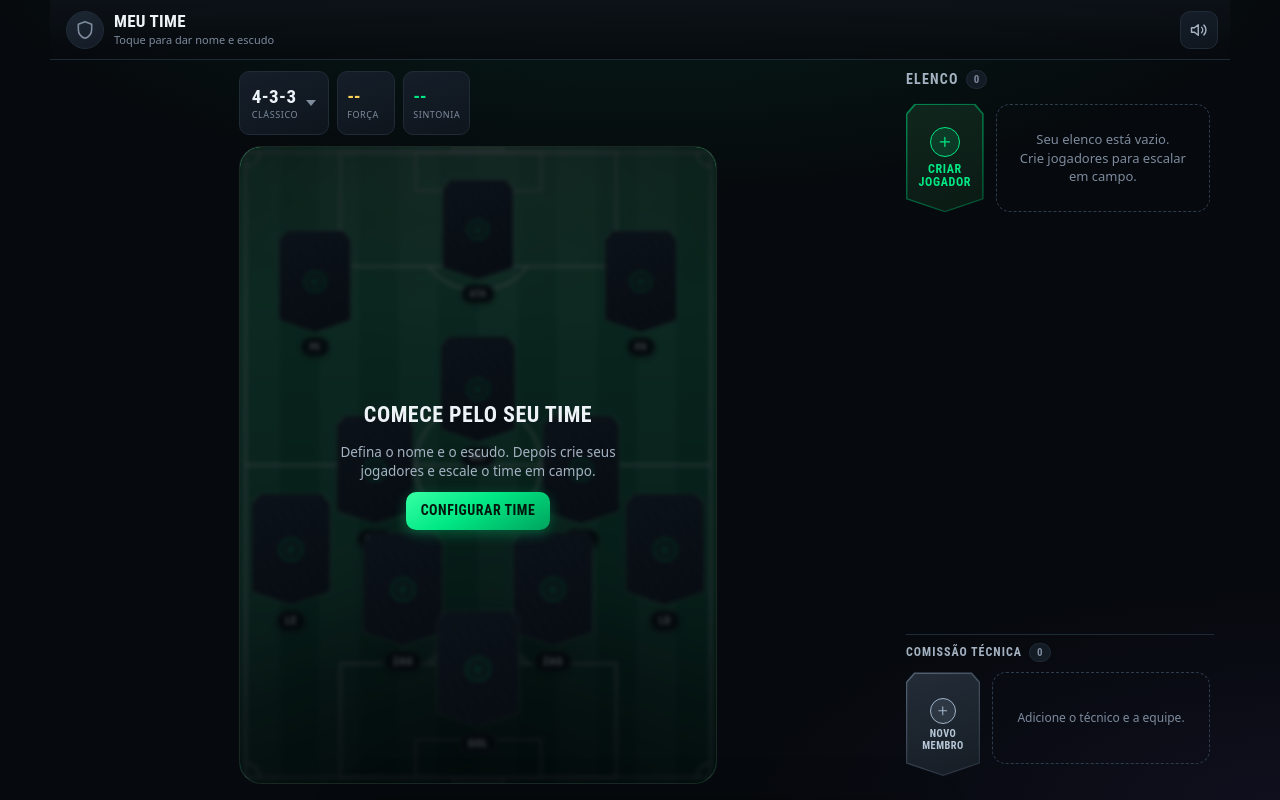
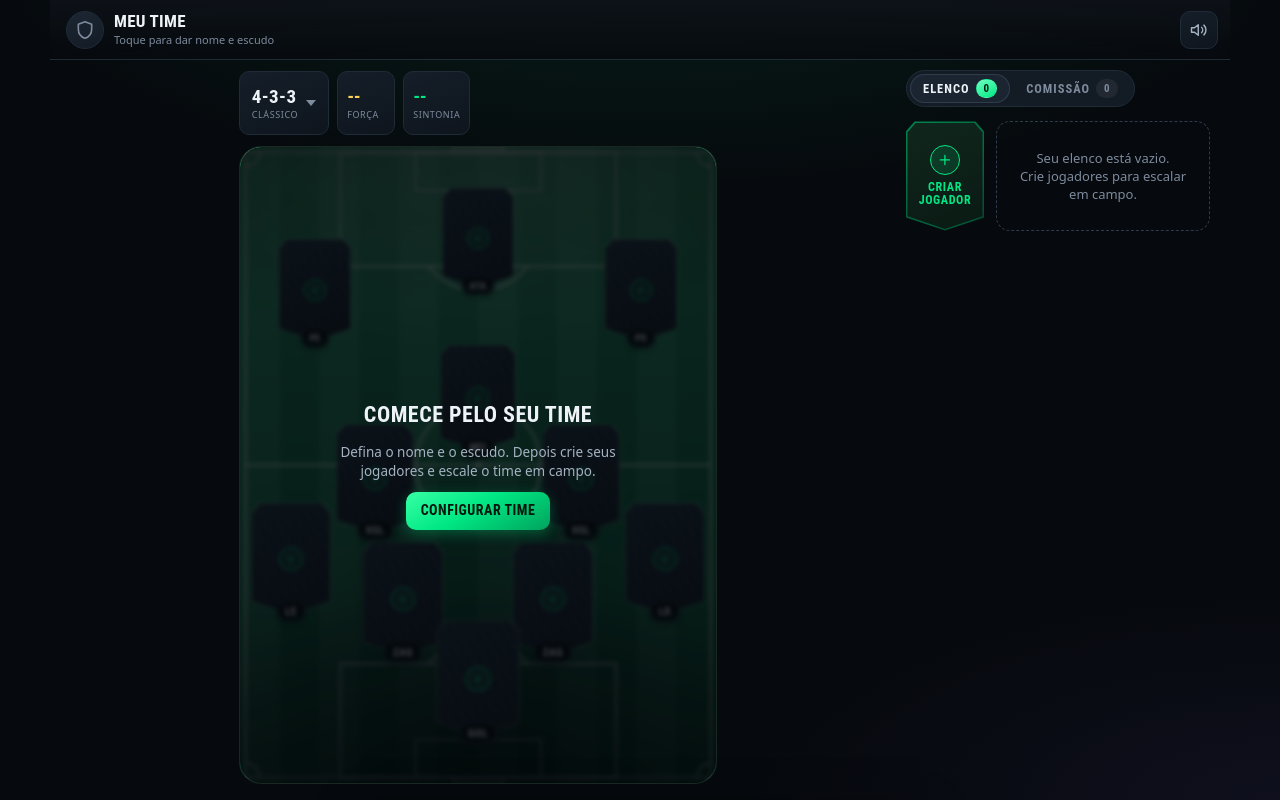
Before and after one commit to gesleyelois/notatiko, a plain HTML site: page index.html in a window 1280 px wide. Drawn offline with Linux system fonts and the light colour scheme.

Commit message:
Devolve as abas ao elenco e à comissão
Os dois trilhos empilhados custavam quase 100px de altura em pé, e ainda
obrigavam a comissão a usar credenciais menores que as cartas para caber.
Com as abas, elenco e comissão dividem o mesmo espaço: uma medida só
(--carta-trilho) manda nos dois, e a carta do jogador e a credencial do
técnico passam a ter exatamente o mesmo tamanho.

O campo herda o que sobrou: 390x844 vai de 53% para 63% da tela, 412x915
de 57% para 66%, 360x640 de 46% para 52%. A altura do trilho é fixa em
retrato (carta + respiro + a barra de rolagem) para que trocar de aba não
empurre o campo.

De quebra, dois problemas que a área maior escancarou:

- a pílula da posição sumia atrás da carta do jogador de trás. Agora ela
  se encaixa na ponta chanfrada da carta, onde sobra espaço vazio, com
  position+z-index porque a carta é posicionada e pintava por cima. Nas
  telas comuns nenhum rótulo fica coberto; nas menores sobra encosto na
  borda, sem esconder o texto.
- nome comprido na credencial virava "SEU BIG...". Passa a encolher a
  fonte, como já fazia a carta do jogador.

Tocar numa posição do campo traz o elenco de volta à vista, que é de lá
que sai o substituto.

Co-Authored-By: Claude Opus 5 <noreply@anthropic.com>

```diff
--- a/css/style.css
+++ b/css/style.css
@@ -380,7 +380,6 @@ svg { display: block; width: 100%; height: 100%; }
   display: flex;
   flex-direction: column;
   align-items: center;
-  gap: .3em;
   touch-action: none;
   cursor: grab;
 }
@@ -394,6 +393,12 @@ svg { display: block; width: 100%; height: 100%; }
 
 /* etiqueta da posição sob a carta */
 .pilula {
+  /* encaixada na ponta da carta: o chanfro afina até um bico, então a faixa de
+     baixo está vazia. Fora dali, a carta do jogador de trás cobria o rótulo.
+     position+z-index porque a carta é posicionada e pintaria por cima. */
+  position: relative;
+  z-index: 1;
+  margin-top: -1.35em;
   font-family: var(--fonte-cond);
   font-size: min(2.3cqw, 1.7cqh, 11px);
   font-weight: 800;
@@ -619,9 +624,49 @@ svg { display: block; width: 100%; height: 100%; }
    ========================================================= */
 
 .coluna-elenco {
+  /* medida única dos dois trilhos: a carta do jogador tem 7.4em de largura, a
+     credencial tem essa largura direto. Mesma proporção (1/1.4), mesmo tamanho. */
+  --carta-trilho: 78px;
   flex-shrink: 0;
   padding: 8px 0 calc(6px + env(safe-area-inset-bottom));
 }
+
+/* abas: elenco e comissão dividem o mesmo espaço, uma de cada vez */
+.abas {
+  display: flex;
+  gap: 3px;
+  padding: 3px;
+  border-radius: 22px;
+  background: var(--painel-2);
+  border: 1px solid var(--borda);
+}
+.aba {
+  display: inline-flex;
+  align-items: center;
+  gap: 6px;
+  padding: 5px 13px;
+  border-radius: 20px;
+  font-family: var(--fonte-cond);
+  font-size: 12.5px;
+  font-weight: 800;
+  letter-spacing: 1px;
+  text-transform: uppercase;
+  color: var(--texto-3);
+  transition: color .15s, background .15s, transform .12s;
+}
+.aba:active { transform: scale(.97); }
+.aba .contador { background: rgba(255, 255, 255, .06); border-color: transparent; }
+.aba.ativa {
+  background: var(--painel-3);
+  color: var(--texto);
+  box-shadow: inset 0 0 0 1px var(--borda-clara);
+}
+.aba.ativa .contador {
+  background: linear-gradient(150deg, #6effc0, var(--acento));
+  color: #04180f;
+  font-weight: 700;
+}
+.trilho[hidden] { display: none; }
 
 .elenco-topo {
   display: flex;
@@ -686,7 +731,8 @@ svg { display: block; width: 100%; height: 100%; }
   /* folga no topo para a carta selecionada crescer sem ser cortada */
   padding: 15px 12px 7px;
   scroll-snap-type: x proximity;
-  min-height: 126px;
+  /* casado com a carta para que trocar de aba não mexa na altura da coluna */
+  min-height: calc(var(--carta-trilho) * 1.4 + 22px);
   align-items: flex-start;
 }
 .trilho::-webkit-scrollbar { height: 4px; }
@@ -699,7 +745,7 @@ svg { display: block; width: 100%; height: 100%; }
   cursor: grab;
   transition: transform .15s;
 }
-.item-trilho .carta { font-size: 10.5px; }
+.item-trilho .carta { font-size: calc(var(--carta-trilho) / 7.4); }
 .item-trilho:active { transform: scale(.95); }
 /* já está em campo: some da lista de disponíveis, sem resposta ao toque */
 .item-trilho.escalado {
@@ -712,7 +758,7 @@ svg { display: block; width: 100%; height: 100%; }
 
 .trilho-vazio {
   flex: 1;
-  min-height: 108px;
+  min-height: calc(var(--carta-trilho) * 1.4);
   border: 1px dashed var(--borda-clara);
   border-radius: var(--raio);
   display: flex;
@@ -1236,7 +1282,7 @@ input[type=range]::-moz-range-thumb {
   .escudo { width: 32px; height: 32px; }
   .time-txt b { font-size: 15px; }
   .barra-tatica { --valor-tam: 16px; }
-  .item-trilho .carta { font-size: 9.5px; }
+  .coluna-elenco { --carta-trilho: 70px; }
 
 
   /* cabeçalho do elenco precisa caber na coluna estreita */
@@ -1313,7 +1359,7 @@ input[type=range]::-moz-range-thumb {
 .carta-nova {
   flex-shrink: 0;
   width: 7.4em;
-  font-size: 10.5px;
+  font-size: calc(var(--carta-trilho) / 7.4);
   aspect-ratio: 1 / 1.4;
   position: relative;
   clip-path: polygon(0 9%, 11% 0, 89% 0, 100% 9%, 100% 88%, 50% 100%, 0 88%);
@@ -1833,6 +1879,8 @@ input[type=range]::-moz-range-thumb {
 .palco-credencial .credencial { width: 148px; position: relative; z-index: 1; }
 .palco-credencial .credencial-foto { width: 66px; height: 66px; border-radius: 13px; }
 .palco-credencial .credencial-nome { font-size: 17px; }
+.palco-credencial .credencial-nome.nome-g { font-size: 14px; }
+.palco-credencial .credencial-nome.nome-xg { font-size: 11.5px; }
 .palco-credencial .credencial-funcao { font-size: 11px; padding: 4px 10px; }
 
 /* chips de função */
@@ -1855,30 +1903,19 @@ input[type=range]::-moz-range-thumb {
 }
 
 /* =========================================================
-   Seção da comissão técnica — ao lado do elenco, sempre visível
-   ========================================================= */
-
-.secao-comissao {
-  flex-shrink: 0;
-  border-top: 1px solid var(--borda);
-  margin-top: 4px;
-  padding-top: 8px;
-}
-.secao-comissao .elenco-topo { padding-bottom: 4px; }
-.secao-comissao .elenco-topo h2 { font-size: 12px; letter-spacing: 1px; }
-
-.trilho-comissao {
-  min-height: 106px;
-  padding-top: 6px;
-  align-items: flex-start;
-}
-/* credenciais menores aqui: a comissão é coadjuvante do elenco */
-.trilho-comissao .credencial { width: 74px; padding: 13px 6px 8px; }
-.trilho-comissao .credencial-foto { width: 34px; height: 34px; border-radius: 8px; }
+   Trilho da comissão técnica — aba irmã do elenco
+   ========================================================= */
+
+/* a credencial nasce com 92px; aqui ela adota a medida do trilho e os miolos
+   acompanham na mesma escala. */
+.trilho-comissao .credencial { width: var(--carta-trilho); padding: 13px 6px 8px; gap: 5px; }
+.trilho-comissao .credencial-fita { width: 29px; height: 7px; }
+.trilho-comissao .credencial-foto { width: 36px; height: 36px; border-radius: 8px; }
+/* mesma regra da carta: nome comprido encolhe a fonte em vez de virar "..." */
 .trilho-comissao .credencial-nome { font-size: 10px; }
-.trilho-comissao .credencial-funcao { font-size: 7.5px; padding: 2px 5px; }
-.trilho-comissao .carta-nova { width: 74px; font-size: 9px; }
-.trilho-comissao .trilho-vazio { min-height: 92px; font-size: 12px; }
+.trilho-comissao .credencial-nome.nome-g { font-size: 8.4px; letter-spacing: .02em; }
+.trilho-comissao .credencial-nome.nome-xg { font-size: 7.1px; letter-spacing: 0; }
+.trilho-comissao .credencial-funcao { font-size: 8px; padding: 2px 6px; }
 
 /* =========================================================
    Retrato: aproveita a largura da tela
@@ -1918,24 +1955,13 @@ input[type=range]::-moz-range-thumb {
     overscroll-behavior: contain;
   }
 
-  /* a comissão é consulta, não trabalho: entra bem compacta */
-  .secao-comissao { margin-top: 2px; padding-top: 5px; }
-  .secao-comissao .elenco-topo { padding-top: 0; padding-bottom: 2px; }
-  .secao-comissao .elenco-topo h2 { font-size: 10.5px; }
-  .trilho-comissao { min-height: 0; padding: 3px 12px 4px; gap: 7px; }
-  .trilho-comissao .credencial { width: 50px; padding: 9px 4px 6px; gap: 3px; border-radius: 9px; }
-  .trilho-comissao .credencial-fita { width: 22px; height: 5px; }
-  .trilho-comissao .credencial-foto { width: 22px; height: 22px; border-radius: 6px; }
-  .trilho-comissao .credencial-nome { font-size: 8px; }
-  .trilho-comissao .credencial-funcao { font-size: 6px; padding: 1px 3px; }
-  .trilho-comissao .carta-nova { width: 50px; font-size: 6.5px; }
-  .trilho-comissao .trilho-vazio { min-height: 0; font-size: 11px; padding: 8px; }
-
   /* barra e cabeçalhos mais justos, para sobrar campo */
   .barra-tatica { --barra-margem: 8px; --barra-h: 58px; }
   .elenco-topo { padding-bottom: 4px; }
-  .trilho { min-height: 0; padding-top: 2px; }
-  .item-trilho .carta { font-size: 9.5px; }
+  /* altura fixa (carta + respiro + os 4px da barra de rolagem) para que trocar
+     de aba não empurre o campo, já que só o elenco costuma transbordar. */
+  .trilho { min-height: calc(var(--carta-trilho) * 1.4 + 19px); padding-top: 8px; }
+  .coluna-elenco { --carta-trilho: 72px; }
 }
 
 @media (orientation: portrait) {
--- a/index.html
+++ b/index.html
@@ -102,16 +102,20 @@
 
     <section class="coluna-elenco">
       <div class="elenco-topo">
-        <h2>Elenco <span class="contador" id="qtd-elenco">0</span></h2>
+        <div class="abas" role="tablist" aria-label="Elenco e comissão técnica">
+          <button type="button" class="aba ativa" id="aba-elenco" role="tab"
+                  aria-selected="true" aria-controls="trilho">
+            Elenco <span class="contador" id="qtd-elenco">0</span>
+          </button>
+          <button type="button" class="aba" id="aba-comissao" role="tab"
+                  aria-selected="false" aria-controls="trilho-comissao">
+            Comissão <span class="contador" id="qtd-comissao">0</span>
+          </button>
+        </div>
       </div>
-      <div class="trilho" id="trilho"></div>
-
-      <div class="secao-comissao">
-        <div class="elenco-topo">
-          <h2>Comissão técnica <span class="contador" id="qtd-comissao">0</span></h2>
-        </div>
-        <div class="trilho trilho-comissao" id="trilho-comissao"></div>
-      </div>
+      <div class="trilho" id="trilho" role="tabpanel" aria-labelledby="aba-elenco"></div>
+      <div class="trilho trilho-comissao" id="trilho-comissao" role="tabpanel"
+           aria-labelledby="aba-comissao" hidden></div>
     </section>
 
   </div>
--- a/js/app.js
+++ b/js/app.js
@@ -253,7 +253,7 @@ function credencialHTML(m) {
     <div class="credencial" data-membro="${m.id}">
       <span class="credencial-fita"></span>
       <span class="credencial-foto">${foto}</span>
-      <b class="credencial-nome">${escapar(m.nome)}</b>
+      <b class="credencial-nome${classeNome(m.nome)}">${escapar(m.nome)}</b>
       <span class="credencial-funcao">${escapar(m.funcao)}</span>
     </div>`;
 }
@@ -482,6 +482,28 @@ function ligarAcoesCarta(el, { jogador, slotId }) {
       else if (acao === 'escalar') { limparSelecao(); await escalarAutomatico(jogador); }
     });
   });
+}
+
+/* ---------- abas: elenco e comissão ocupam o mesmo espaço ---------- */
+
+const ABAS = {
+  elenco:   { botao: '#aba-elenco',   painel: '#trilho' },
+  comissao: { botao: '#aba-comissao', painel: '#trilho-comissao' },
+};
+let abaAtiva = 'elenco';
+
+function abrirAba(nome, { som = true } = {}) {
+  if (!ABAS[nome] || abaAtiva === nome) return;
+  abaAtiva = nome;
+
+  for (const [chave, { botao, painel }] of Object.entries(ABAS)) {
+    const ativa = chave === nome;
+    const b = $(botao);
+    b.classList.toggle('ativa', ativa);
+    b.setAttribute('aria-selected', String(ativa));
+    $(painel).hidden = !ativa;
+  }
+  if (som) efeitos.tocar('toque');
 }
 
 /* ---------- seleção: trocar jogador em dois toques ---------- */
@@ -516,6 +538,7 @@ async function aoTocarSlot(slot) {
   }
 
   if (!j && !estado.jogadores.length) return toast('Crie um jogador antes de escalar');
+  abrirAba('elenco', { som: false });   // é dele que sai o substituto
   estado.selecao = { tipo: 'slot', slotId: slot.id, jogadorId: j?.id || null };
   efeitos.tocar('toque');
   renderCampo();
@@ -1028,6 +1051,7 @@ function folhaMembro(existente) {
         const i = estado.comissao.findIndex((m) => m.id === registro.id);
         i >= 0 ? estado.comissao[i] = registro : estado.comissao.push(registro);
         fecharFolha();
+        abrirAba('comissao', { som: false });
         renderElenco();
         efeitos.tocar('guardar');
         toast(novo ? `${registro.nome} entrou na comissão` : `${registro.nome} atualizado`);
@@ -1043,6 +1067,7 @@ function folhaMembro(existente) {
         await DB.removerMembro(existente.id);
         estado.comissao = estado.comissao.filter((m) => m.id !== existente.id);
         fecharFolha();
+        abrirAba('comissao', { som: false });
         renderElenco();
         efeitos.tocar('excluir');
         toast(`${existente.nome} saiu da comissão`);
@@ -1336,6 +1361,7 @@ function folhaJogador(jogadorExistente, posicaoSugerida) {
         const i = estado.jogadores.findIndex((j) => j.id === registro.id);
         i >= 0 ? estado.jogadores[i] = registro : estado.jogadores.push(registro);
         fecharFolha();
+        abrirAba('elenco', { som: false });
         renderTudo();
         if (novo) { revelarCarta(registro); if (posicaoSugerida) await escalarAutomatico(registro); }
         else { efeitos.tocar('guardar'); toast(`${dados.apelido} atualizado`); }
@@ -1487,6 +1513,10 @@ $('#trilho').addEventListener('click', (e) => {
   if (!e.target.closest('.item-trilho')) limparSelecao();
 });
 
+for (const [nome, { botao }] of Object.entries(ABAS)) {
+  $(botao).addEventListener('click', () => { limparSelecao(); abrirAba(nome); });
+}
+
 $('#btn-tatica').addEventListener('click', () => { limparSelecao(); folhaTatica(); });
 $('#metrica-forca').addEventListener('click', folhaForca);
 $('#metrica-encaixe').addEventListener('click', folhaSintonia);
--- a/sw.js
+++ b/sw.js
@@ -1,4 +1,4 @@
-const CACHE_NAME = 'notatiko-v12';
+const CACHE_NAME = 'notatiko-v13';
 const ARQUIVOS_ESSENCIAIS = [
   './',
   './index.html',
```
